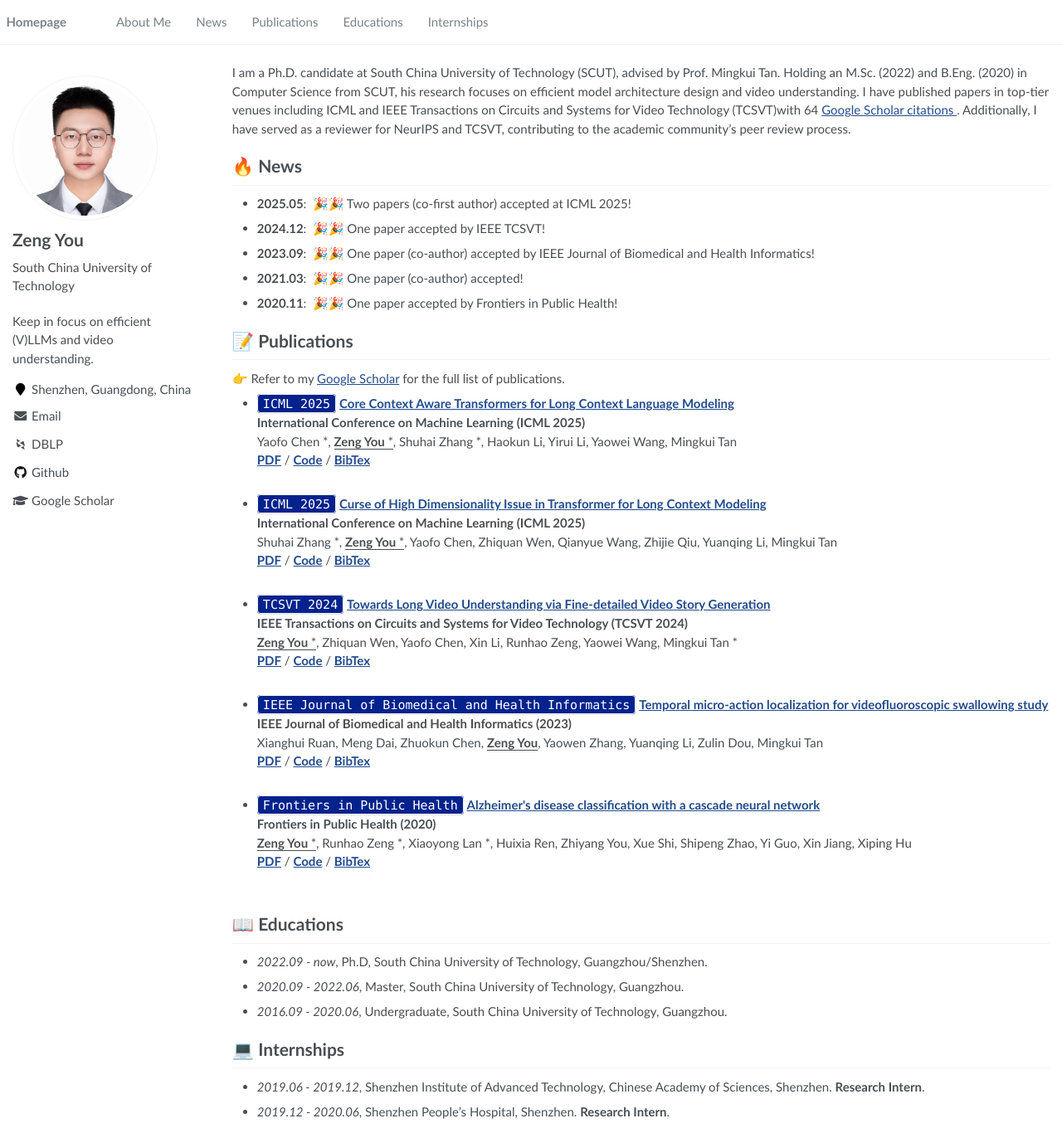
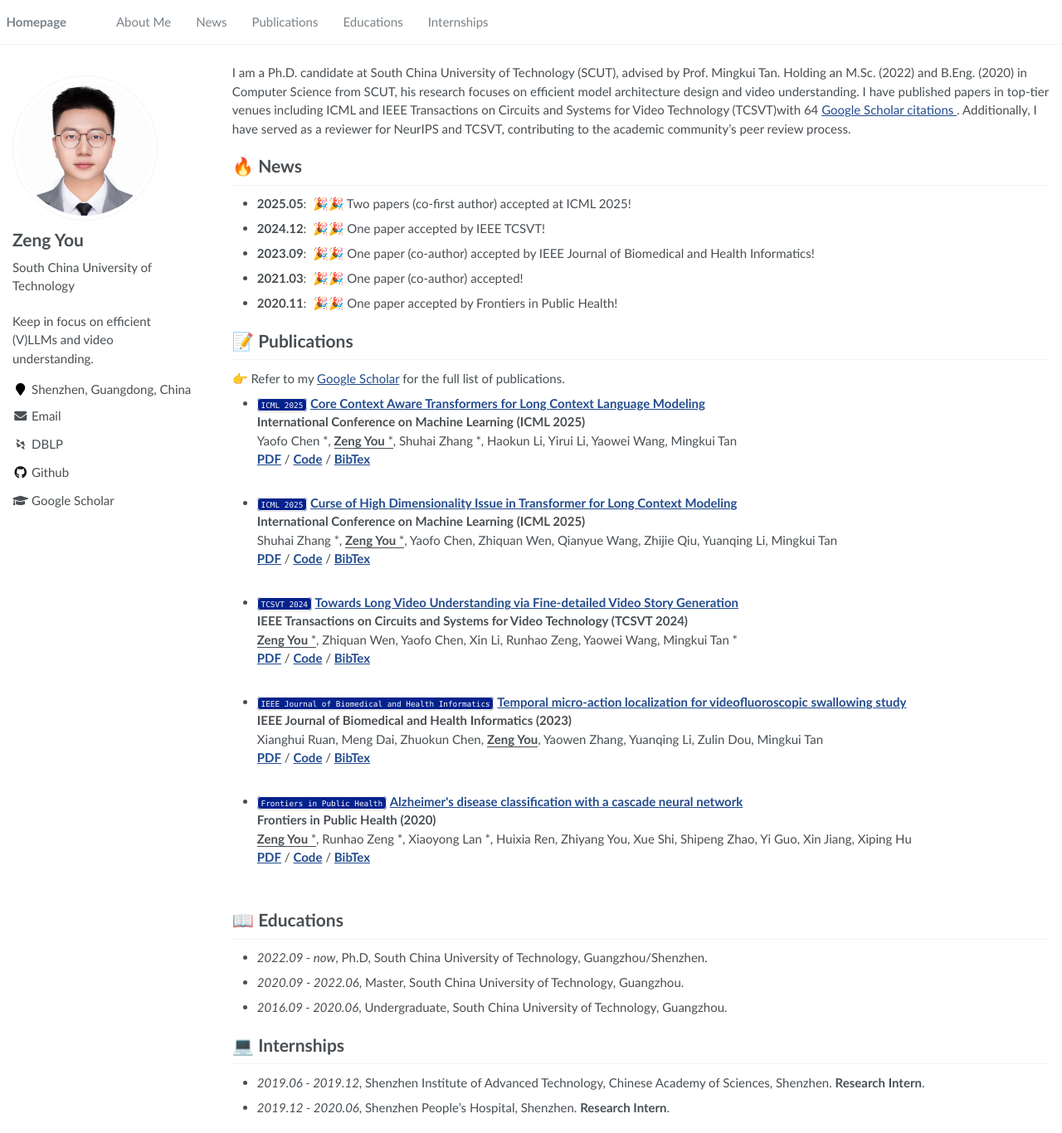
Before and after one commit to bolixinyu/homepage, a Jekyll site: the page built from _pages/about.md, in a window 1280 px wide and 1366 px high. Shown: the whole window at 83% size. Built offline with Jekyll 4.4.1, drawn with Linux system fonts in a browser that asks for light colours; some web fonts are replaced; formulas are drawn with MathJax 3.

Commit message:
update fontsize

```diff
--- a/_sass/_base.scss
+++ b/_sass/_base.scss
@@ -146,7 +146,7 @@ figcaption > code,
 td > code {
   padding-top: 0.1rem;
   padding-bottom: 0.1rem;
-  font-size: $type-size-6;
+  font-size: $type-size-8;
   color: white;
   background: rgb(3, 34, 141);
   border: 1px solid $lighter-gray;
```
